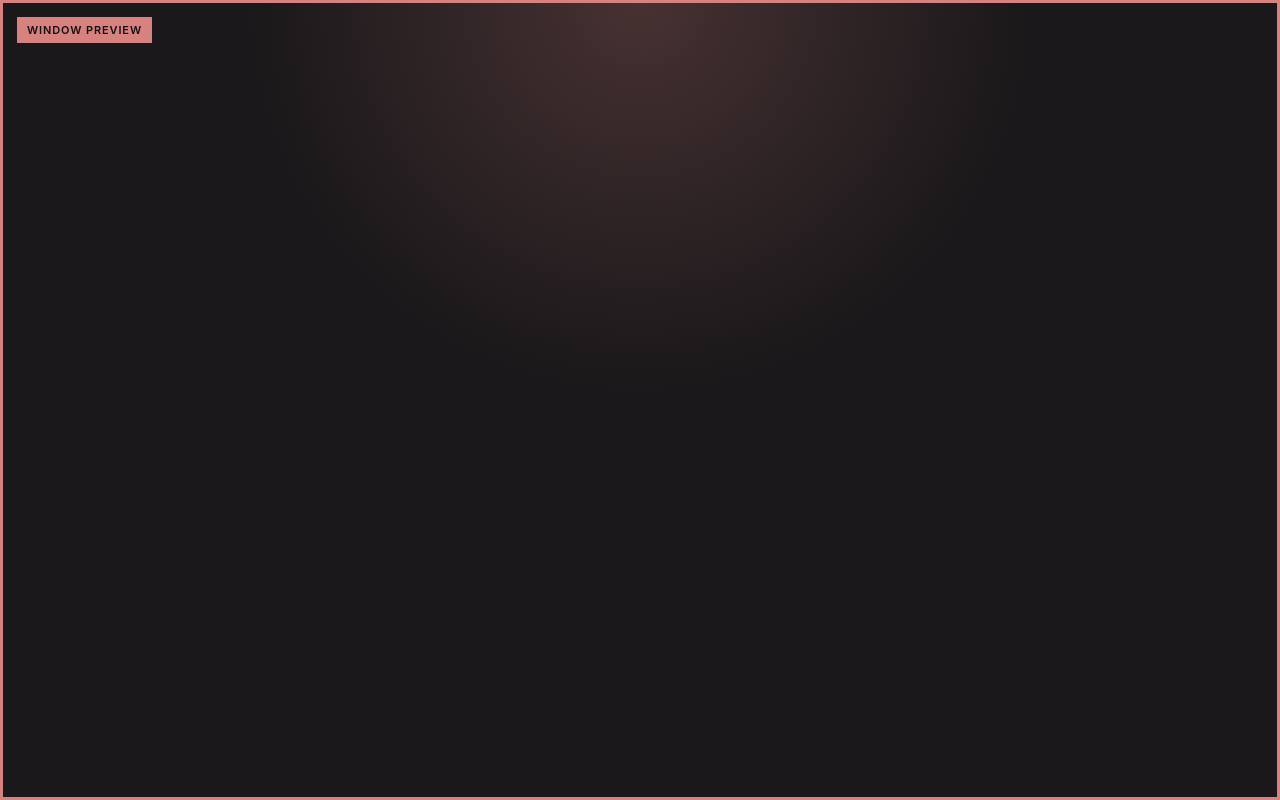
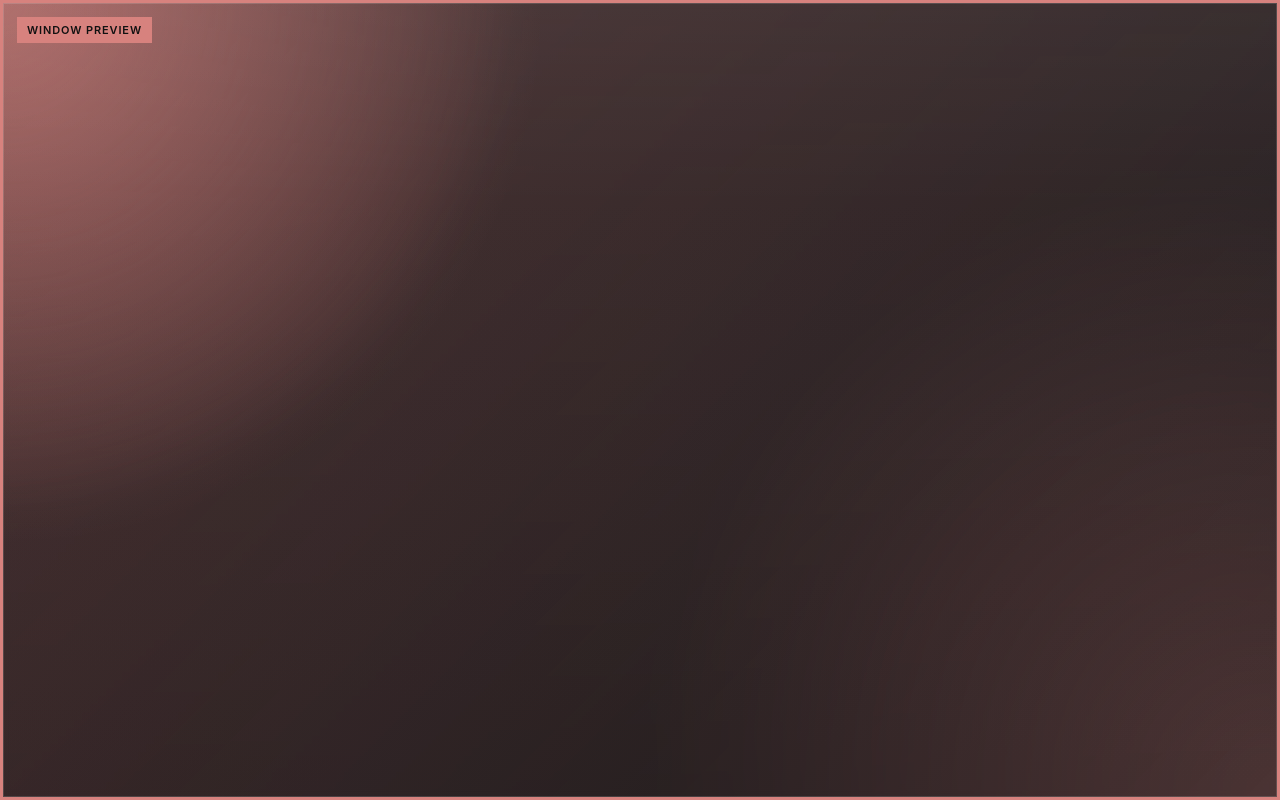
Before and after one commit to davidkuda/vim-tabs, a browser extension: page src/preview.html in a window 1280 px wide. Drawn offline with Linux system fonts and the light colour scheme.

Commit message:
iterate on the design

```diff
--- a/src/preview.html
+++ b/src/preview.html
@@ -22,12 +22,22 @@
 					sans-serif;
 				background:
 					radial-gradient(
-						circle at top,
-						color-mix(in srgb, var(--accent) 24%, transparent),
-						transparent 38%
+						circle at top left,
+						color-mix(in srgb, var(--accent) 46%, transparent),
+						transparent 34%
 					),
-					rgba(27, 25, 27, 0.98);
+					radial-gradient(
+						circle at bottom right,
+						color-mix(in srgb, var(--accent) 28%, transparent),
+						transparent 42%
+					),
+					linear-gradient(
+						135deg,
+						color-mix(in srgb, var(--accent) 14%, rgba(24, 22, 24, 0.92)),
+						rgba(31, 29, 31, 0.96)
+					);
 				color: #f6f0ea;
+				overflow: hidden;
 			}
 
 			.preview {
@@ -38,6 +48,25 @@
 				align-items: flex-start;
 				justify-content: flex-start;
 				padding: 14px;
+				background:
+					linear-gradient(
+						180deg,
+						rgba(255, 255, 255, 0.05),
+						rgba(255, 255, 255, 0.01) 26%,
+						rgba(0, 0, 0, 0.06)
+					),
+					radial-gradient(
+						circle at top left,
+						color-mix(in srgb, var(--accent) 42%, transparent),
+						transparent 36%
+					),
+					linear-gradient(
+						135deg,
+						color-mix(in srgb, var(--accent) 16%, transparent),
+						rgba(0, 0, 0, 0.03)
+					);
+				backdrop-filter: blur(4px) saturate(1.05);
+				box-shadow: inset 0 0 0 1px rgba(255, 255, 255, 0.14);
 			}
 
 			.badge {
```
Also changed, not shown: src/background/overlay.js (+22 -4 lines).
